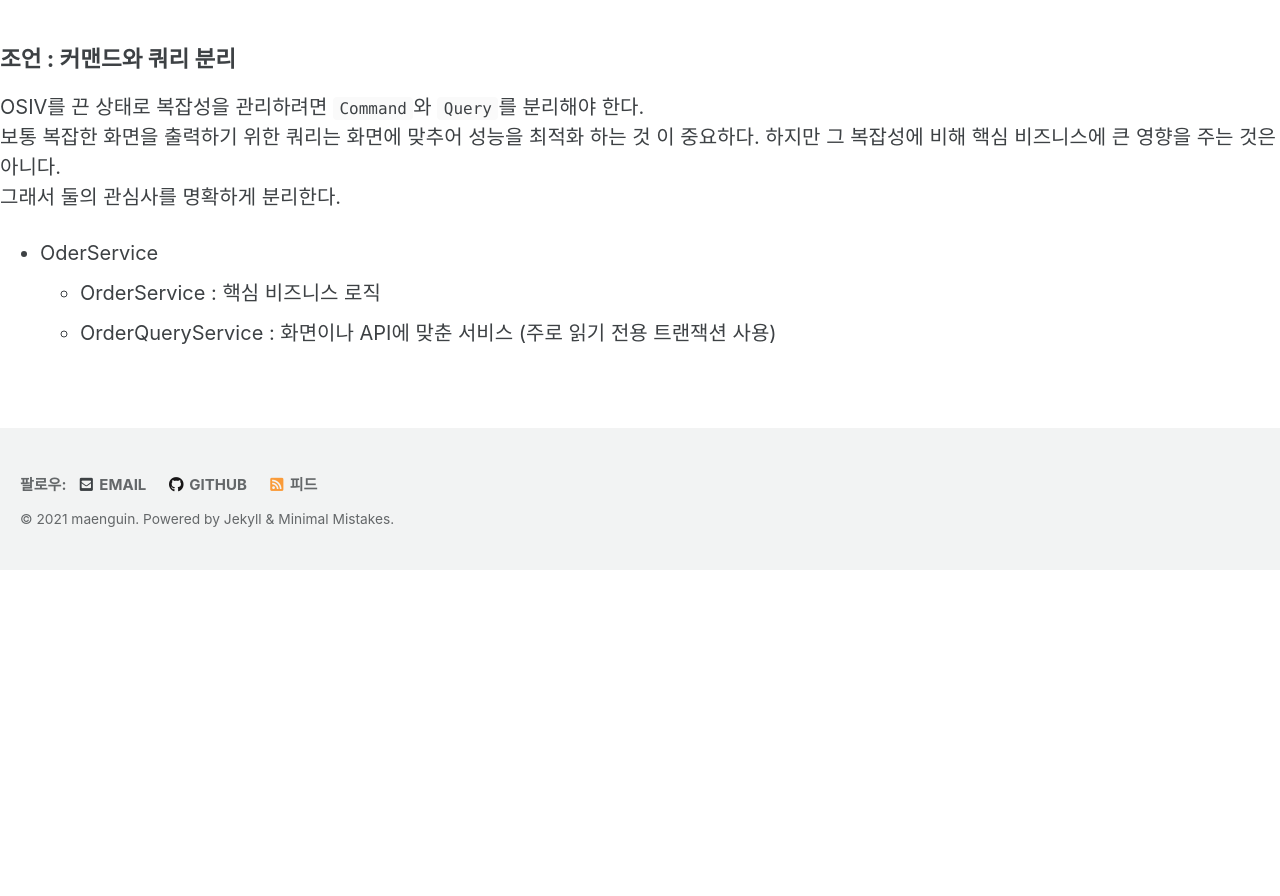
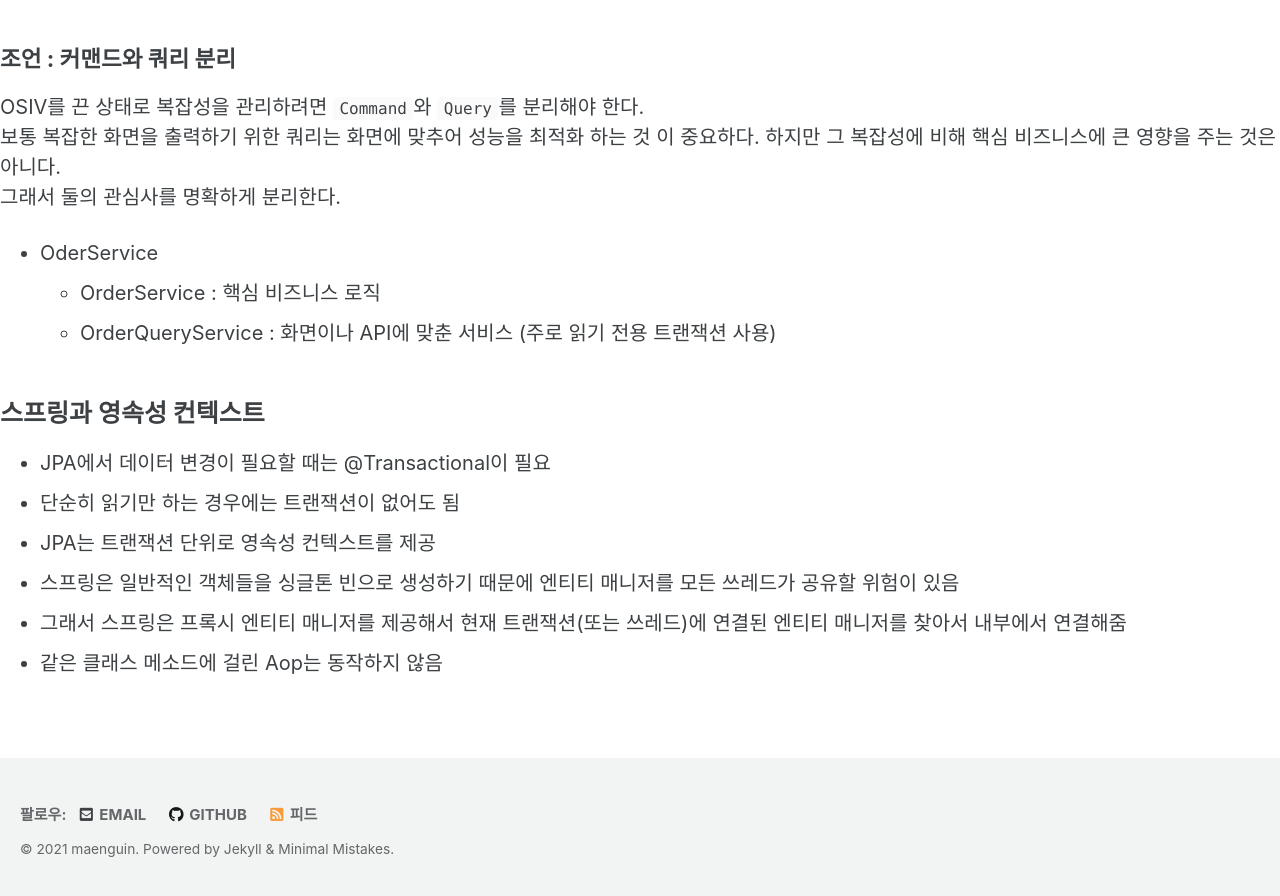
Before and after one commit to maenguin/maenguin.github.io, a Jekyll site: the page built from private/springboot-jpa.md, in a window 1280 px wide and 900 px high, scrolled down 1783 px. Shown: the top 896 px of the window. Built offline with Jekyll 4.4.1, drawn with Linux system fonts in a browser that asks for light colours; cached includes are drawn as plain includes; our own code applies the rules of GitHub Pages for plain Markdown files; before the commit the page ends 2353 px from its top, so only the background shows below that.

Commit message:
Update springboot-jpa.md

```diff
--- a/private/springboot-jpa.md
+++ b/private/springboot-jpa.md
@@ -45,3 +45,11 @@ OSIV를 끈 상태로 복잡성을 관리하려면 `Command`와 `Query`를 분
 * OderService
   * OrderService : 핵심 비즈니스 로직
   * OrderQueryService : 화면이나 API에 맞춘 서비스 (주로 읽기 전용 트랜잭션 사용)
+
+## 스프링과 영속성 컨텍스트
+* JPA에서 데이터 변경이 필요할 때는 @Transactional이 필요
+* 단순히 읽기만 하는 경우에는 트랜잭션이 없어도 됨
+* JPA는 트랜잭션 단위로 영속성 컨텍스트를 제공
+* 스프링은 일반적인 객체들을 싱글톤 빈으로 생성하기 때문에 엔티티 매니저를 모든 쓰레드가 공유할 위험이 있음
+* 그래서 스프링은 프록시 엔티티 매니저를 제공해서 현재 트랜잭션(또는 쓰레드)에 연결된 엔티티 매니저를 찾아서 내부에서 연결해줌
+* 같은 클래스 메소드에 걸린 Aop는 동작하지 않음
```
